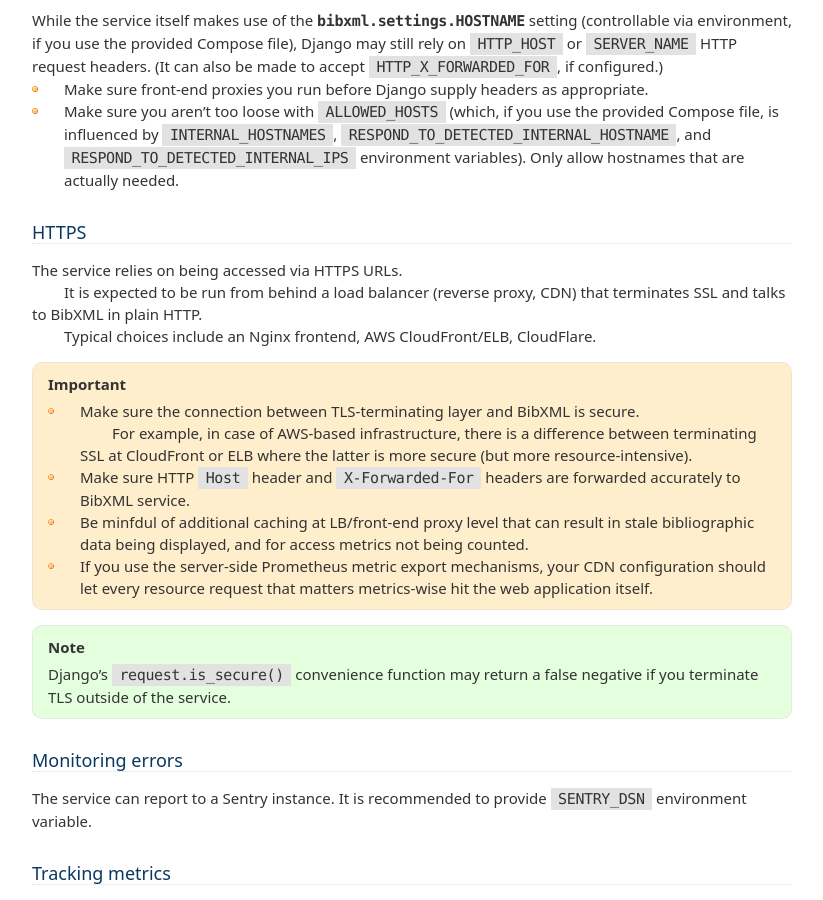
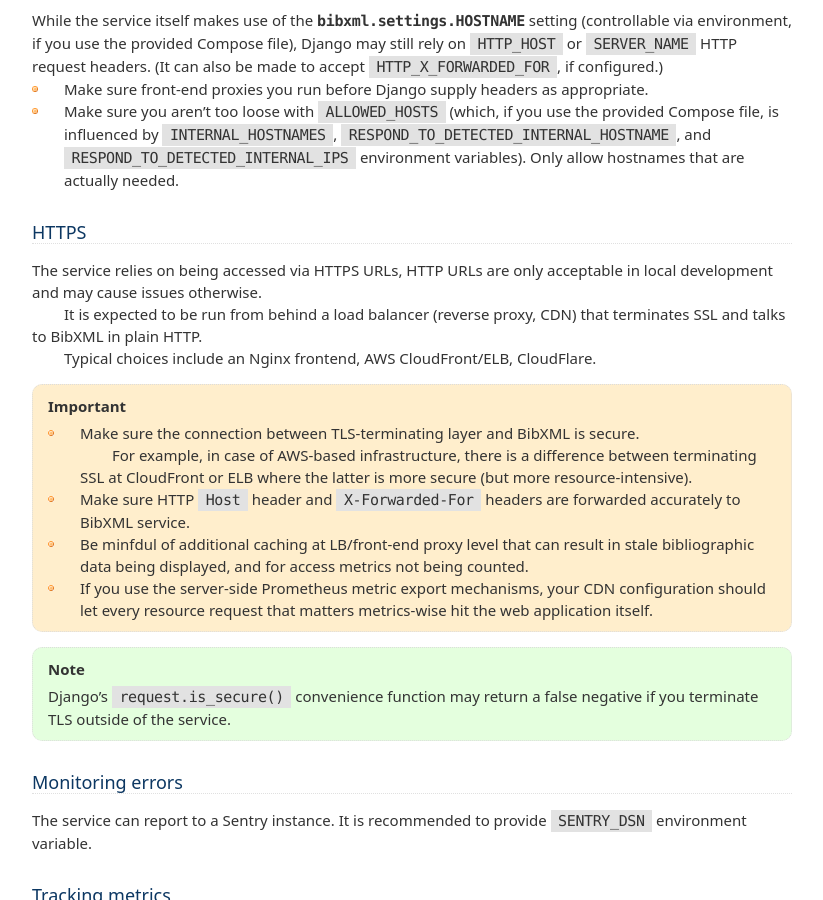
Before and after one commit to ietf-tools/bibxml-service, a Sphinx documentation site: the page built from docs/topics/production-setup.rst, in a window 1280 px wide and 900 px high, scrolled down 688 px. Shown: the whole window, without its empty margins (228-1051 px from the left). Built offline with Sphinx 7.4.7, drawn with Linux system fonts in a browser that asks for light colours; pages that are not in the unit, such as notebooks, are missing from menus.

Commit message:
docs: expand on HTTPS importance

```diff
--- a/docs/topics/production-setup.rst
+++ b/docs/topics/production-setup.rst
@@ -50,7 +50,9 @@
 HTTPS
 =====
 
-The service relies on being accessed via HTTPS URLs.
+The service relies on being accessed via HTTPS URLs,
+HTTP URLs are only acceptable in local development
+and may cause issues otherwise.
 
 It is expected to be run from behind a load balancer (reverse proxy, CDN)
 that terminates SSL and talks to BibXML in plain HTTP.
```
